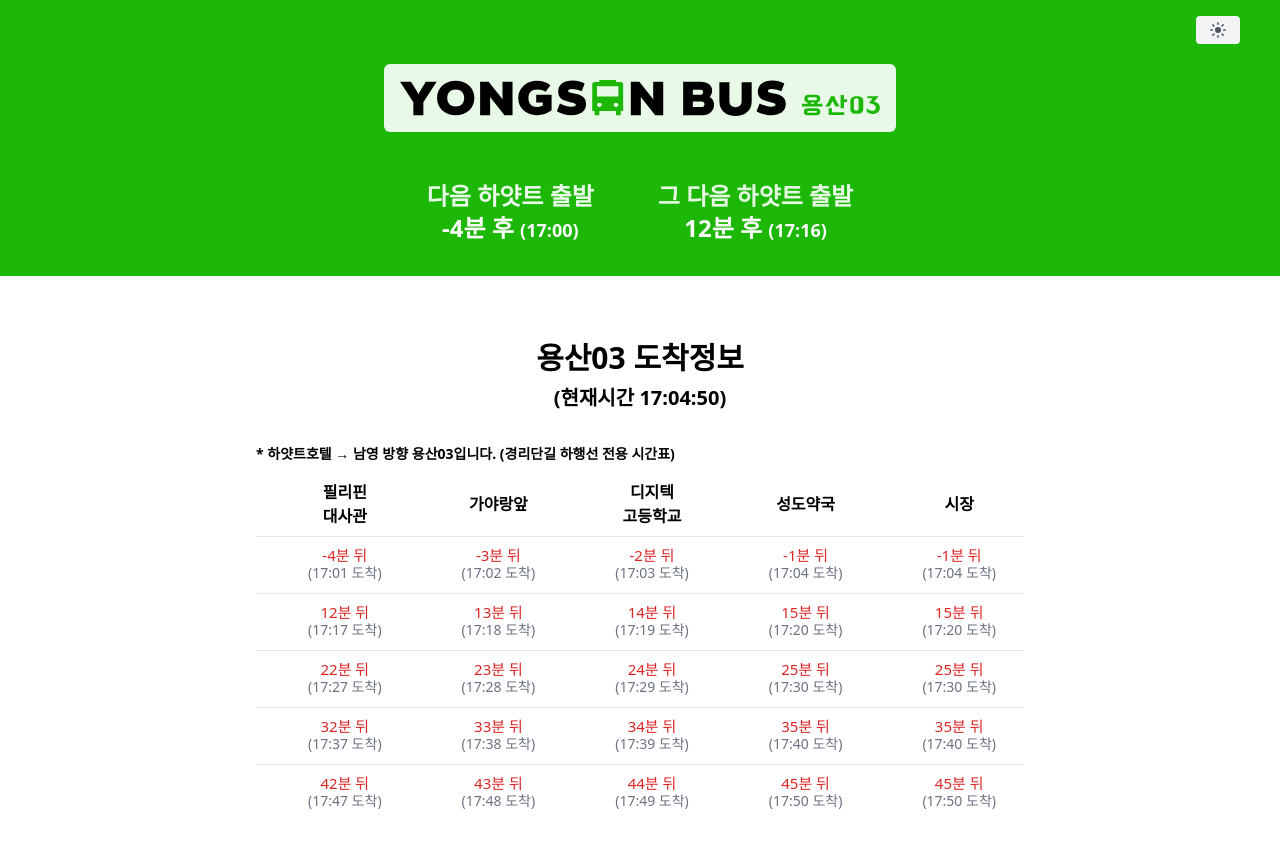
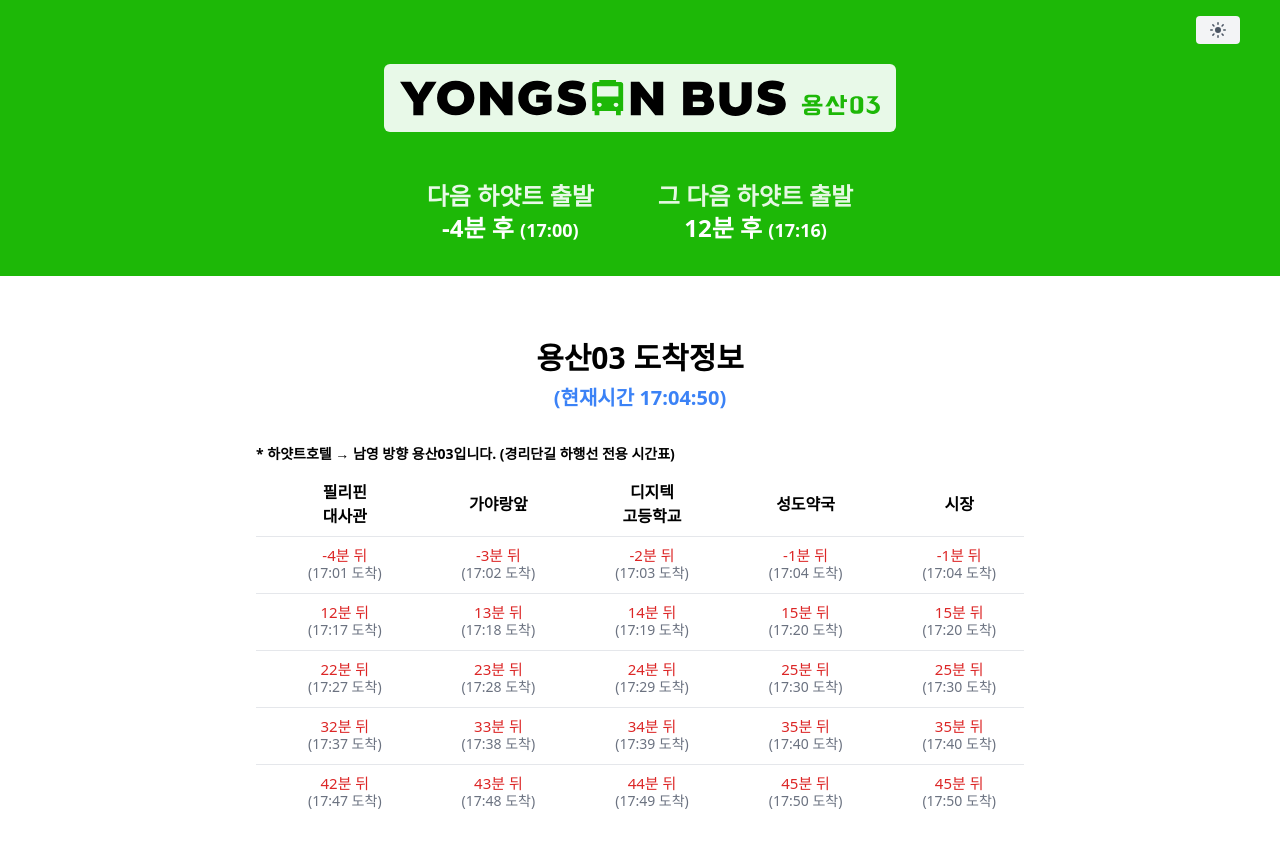
Before and after one commit to doyeondev/ysbus, a Next.js app: page / in a window 1280 px wide. Shown: the top 848 px of the page. Built offline with nearby package versions, Linux system fonts and the light colour scheme.

Commit message:
clock color change

```diff
--- a/pages/index.js
+++ b/pages/index.js
@@ -166,7 +166,7 @@ export default function YongsanBus() {
               <div className="mx-auto flex w-full flex-col place-content-center items-center text-center text-xl font-bold md:text-3xl">
                 용산03 도착정보
                 <br />
-                <span className="pt-2 text-lg md:text-xl">(현재시간 {currentTime})</span>
+                <span className="pt-2 text-lg text-blue-500 dark:text-blue-300 md:text-xl">(현재시간 {currentTime})</span>
               </div>
               <div className="mx-auto pt-8">
                 <p className="pb-2 text-xs font-semibold md:text-sm">
```
